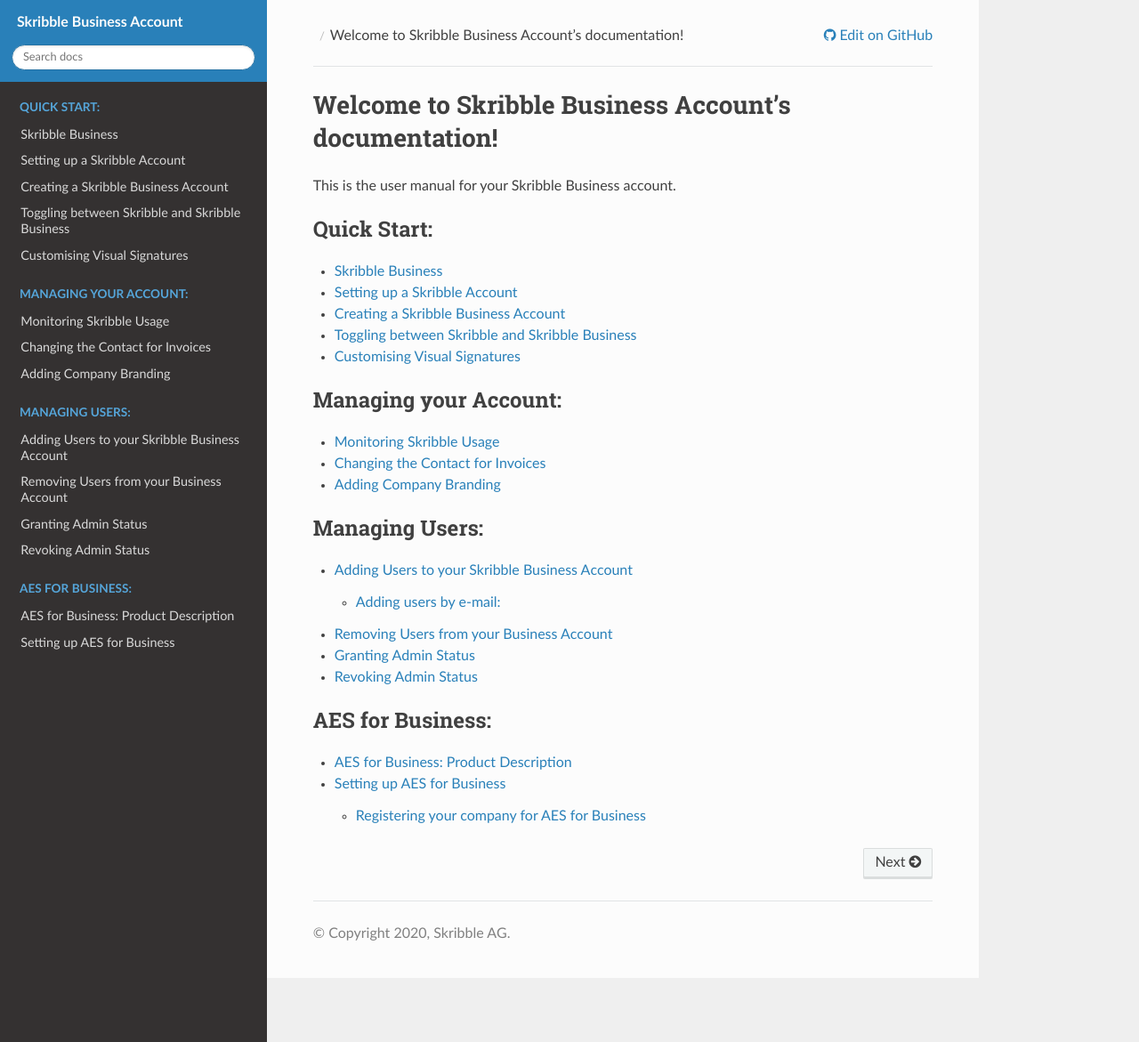
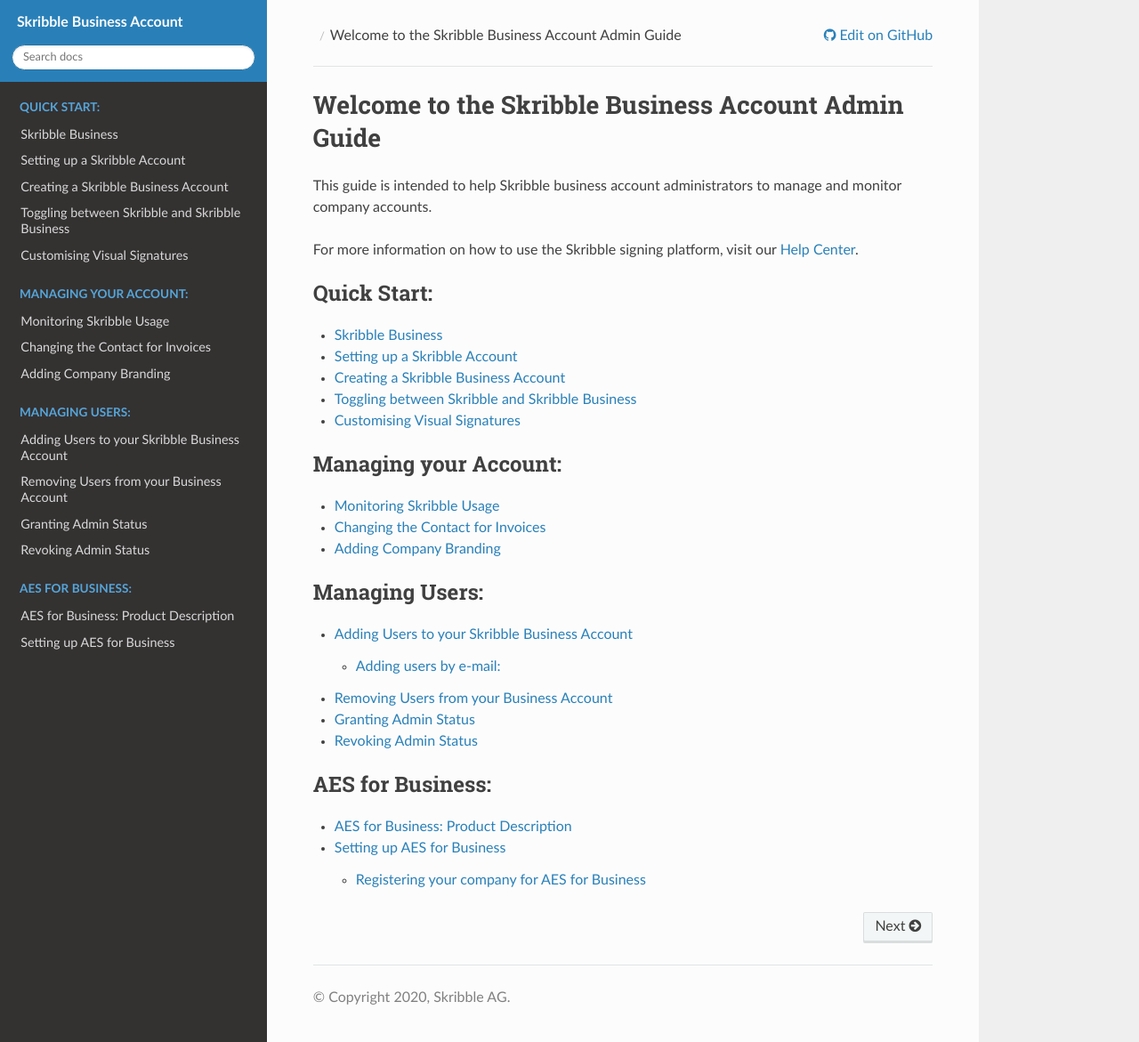
Before and after one commit to matthieu-bt/business-guide, a Sphinx documentation site: the page built from source/index.rst, in a window 1280 px wide and 1171 px high. Shown: the whole window at 89% size. Built offline with Sphinx 7.4.7 and the Read the Docs theme 2.0.0, drawn with Linux system fonts in a browser that asks for light colours.

Commit message:
Content updates
Update title and description in table of contents

```diff
--- a/source/index.rst
+++ b/source/index.rst
@@ -3,10 +3,14 @@
    You can adapt this file completely to your liking, but it should at least
    contain the root `toctree` directive.
 
-Welcome to Skribble Business Account's documentation!
+Welcome to the Skribble Business Account Admin Guide
 =====================================================
 
-This is the user manual for your Skribble Business account.
+This guide is intended to help Skribble business account administrators to manage and monitor company accounts.
+
+For more information on how to use the Skribble signing platform, visit our `Help Center`_.
+
+.. _Help Center: https://help.skribble.com/english
 
 .. toctree::
    :maxdepth: 2
```
